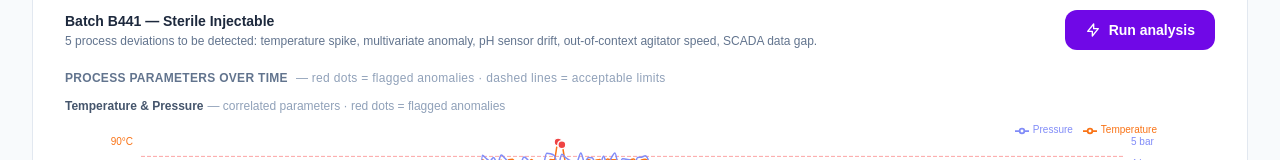
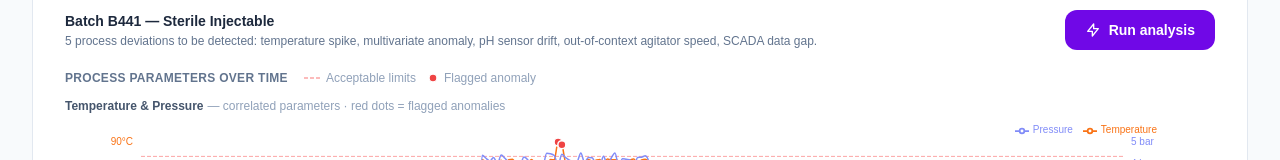
Before and after one commit to samuelpilot86/ai-deviation-detective, a Next.js app: page / in a window 1280 px wide. Shown: the part 443-603 px from the top of the page. Built offline with nearby package versions, Linux system fonts and the light colour scheme.

Commit message:
Replace text legend with visual SVG legend (dashed line + red dot)

```diff
--- a/components/BatchPreview.tsx
+++ b/components/BatchPreview.tsx
@@ -373,10 +373,23 @@ export default function BatchPreview({ csvPath }: { csvPath: string }) {
     <div className="flex flex-col gap-6">
       {/* Sparklines */}
       <div>
-        <p className="text-xs font-semibold text-slate-500 uppercase tracking-wide mb-3">
-          Process parameters over time
-          <span className="ml-2 font-normal normal-case text-slate-400">— red dots = flagged anomalies · dashed lines = acceptable limits</span>
-        </p>
+        <div className="flex items-center gap-4 mb-3">
+          <p className="text-xs font-semibold text-slate-500 uppercase tracking-wide">Process parameters over time</p>
+          <div className="flex items-center gap-3">
+            <span className="flex items-center gap-1.5 text-xs text-slate-400">
+              <svg width="16" height="10" viewBox="0 0 16 10">
+                <line x1="0" y1="5" x2="16" y2="5" stroke="#fca5a5" strokeWidth="1.5" strokeDasharray="4 2"/>
+              </svg>
+              Acceptable limits
+            </span>
+            <span className="flex items-center gap-1.5 text-xs text-slate-400">
+              <svg width="10" height="10" viewBox="0 0 10 10">
+                <circle cx="5" cy="5" r="4" fill="#ef4444" stroke="white" strokeWidth="1.5"/>
+              </svg>
+              Flagged anomaly
+            </span>
+          </div>
+        </div>
         <div className="flex flex-col gap-4">
           <TempPressureChart data={rows} />
           <div className="grid grid-cols-2 gap-4">
```
